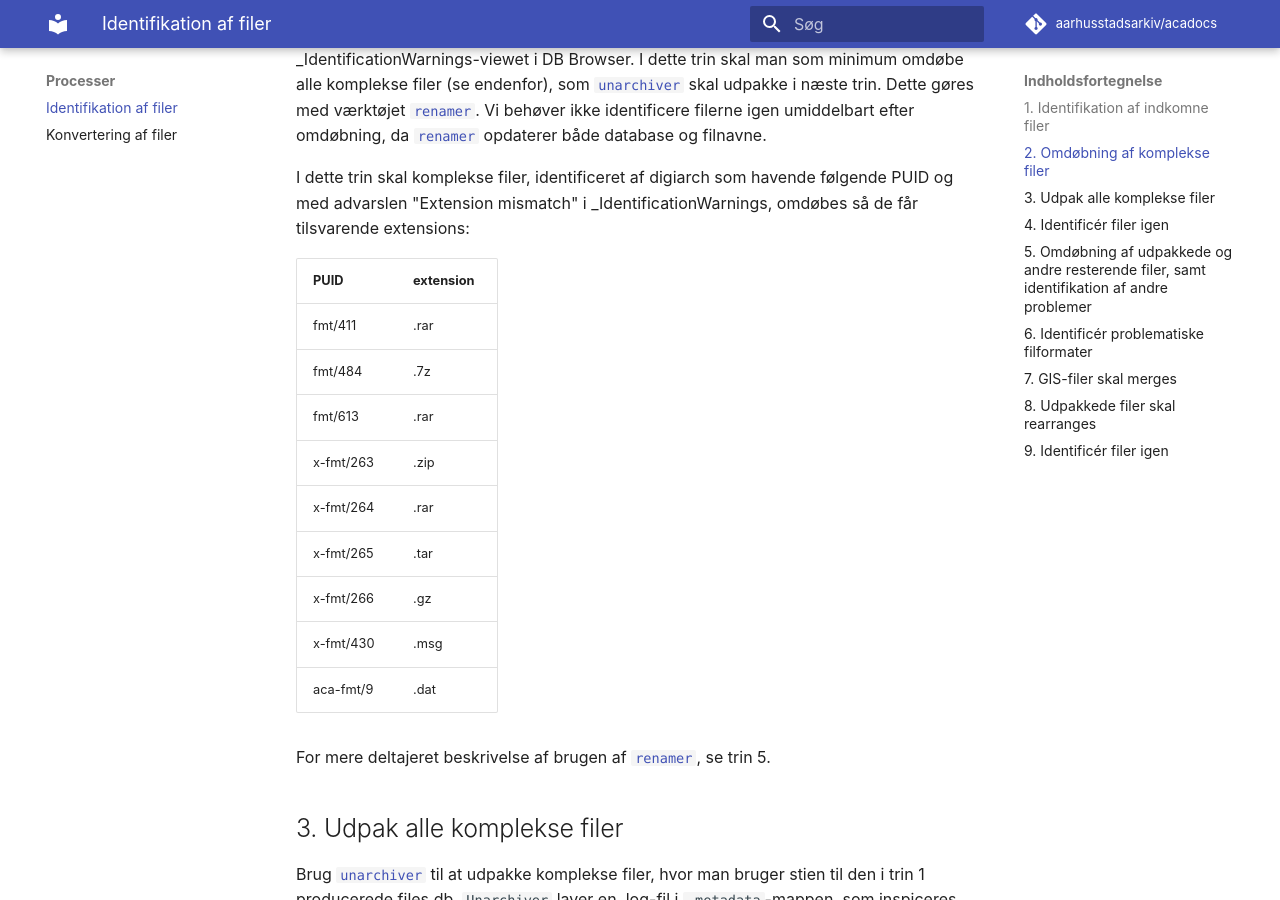
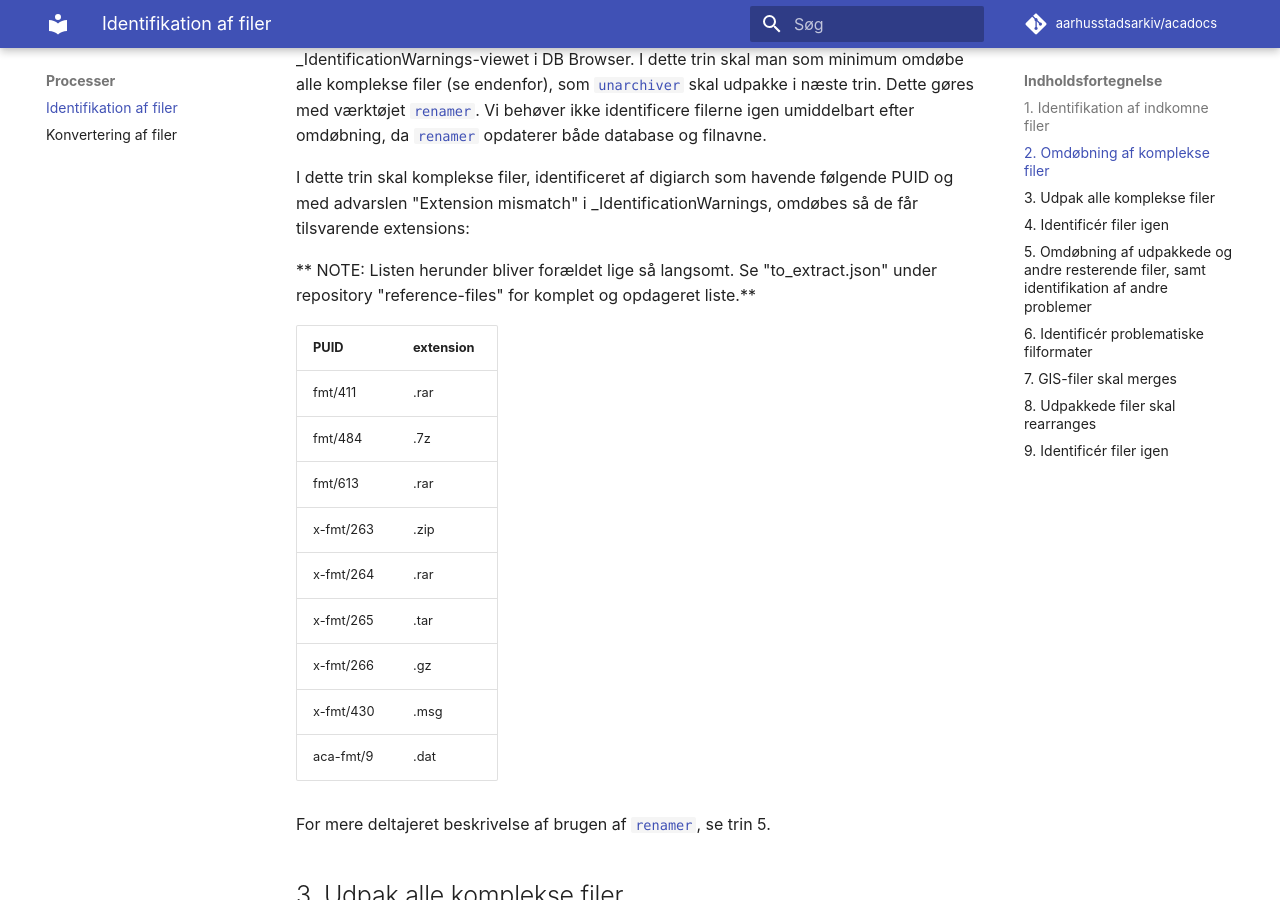
Before and after one commit to aarhusstadsarkiv/acadocs, an MkDocs documentation site: the page built from docs/processes/identify-files.md, in a window 1280 px wide and 900 px high, scrolled down 1341 px. Built offline with MkDocs 1.6.1 and Material for MkDocs 9.7.7, drawn with Linux system fonts in a browser that asks for light colours; comment, search, counter and statistics services are not loaded.

Commit message:
Reference to reference-files under step 2 for process (#141)

```diff
--- a/docs/processes/identify-files.md
+++ b/docs/processes/identify-files.md
@@ -26,14 +26,14 @@ Før alt andet skal de indkomne filer så vidt muligt identificeres. Dette gøre
         * Andre fejl inspiceres i files.db-filen og stifinderen, og noteres i 'status.txt', hvis de er faktiske fejl.
         * Bemærk at der ikke altid (dog for det meste) er nogle _IdentificationWarnings, men prøv alligevel at få et overblik over afleveringen.
 
-
-
 ## 2. Omdøbning af komplekse filer
 Efter identifikationsprocessen vil der almindeligvis være filer, der enten ikke kunne identificeres, eller hvor filendelsen enten mangler eller er uforenelig med det filformat, som [`digiarch`](../tools/digiarch.md) har fundet. Alle tilfælde, hvor puid ikke kunne determineres eller hvor filendelsen ikke stemmer overens med det af digiarch fundne filformat, vil være oplistet i _IdentificationWarnings-viewet i DB Browser.
 I dette trin skal man som minimum omdøbe alle komplekse filer (se endenfor), som [`unarchiver`](../tools/unarchiver.md) skal udpakke i næste trin. Dette gøres med værktøjet [`renamer`](../tools/renamer.md).
 Vi behøver ikke identificere filerne igen umiddelbart efter omdøbning, da [`renamer`](../tools/renamer.md) opdaterer både database og filnavne.
 
 I dette trin skal komplekse filer, identificeret af digiarch som havende følgende PUID og med advarslen "Extension mismatch" i _IdentificationWarnings, omdøbes så de får tilsvarende extensions:
+
+** NOTE: Listen herunder bliver forældet lige så langsomt. Se "to_extract.json" under repository "reference-files" for komplet og opdageret liste.**
 
 | PUID      | extension |
 | --------- | --------- |
```
